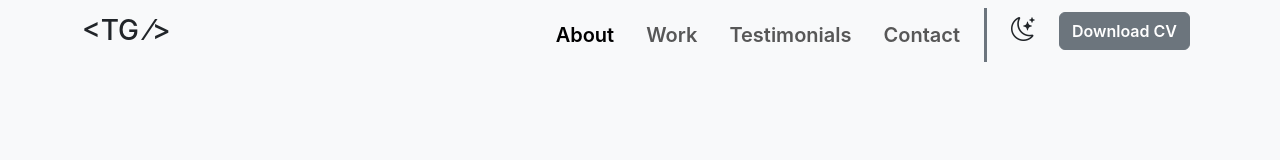
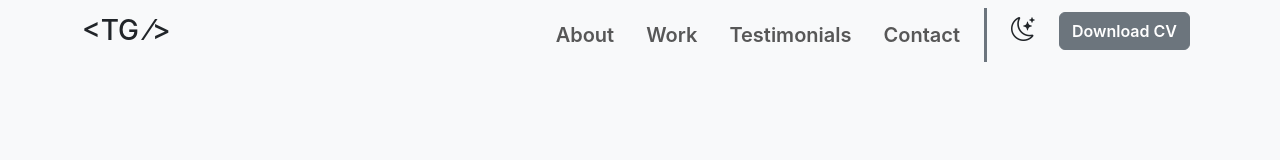
Before and after one commit to Tanishgol/potfolio, a React (Create React App) app: page / in a window 1280 px wide. Shown: the top 160 px of the page. Built offline with nearby package versions, Linux system fonts and the light colour scheme.

Commit message:
modified:   src/Components/navbar.jsx

```diff
--- a/src/Components/navbar.jsx
+++ b/src/Components/navbar.jsx
@@ -22,7 +22,7 @@ const Navbar = () => {
                     <div className="collapse navbar-collapse text-center fs-5" id="navbarSupportedContent">
                         <ul className="navbar-nav ms-auto mb-2 mb-lg-0">
                             <li className="nav-item m-1 px-1 fw-semibold">
-                                <a className="nav-link active" href="#about">About</a>
+                                <a className="nav-link" href="#about">About</a>
                             </li>
                             <li className="nav-item m-1 px-1 fw-semibold">
                                 <a className="nav-link" href="#work">Work</a>
```
